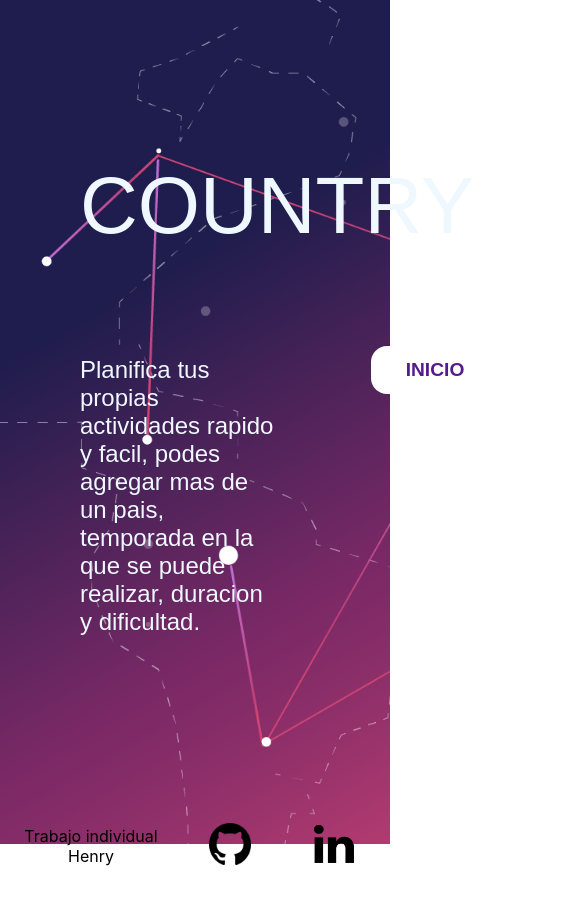
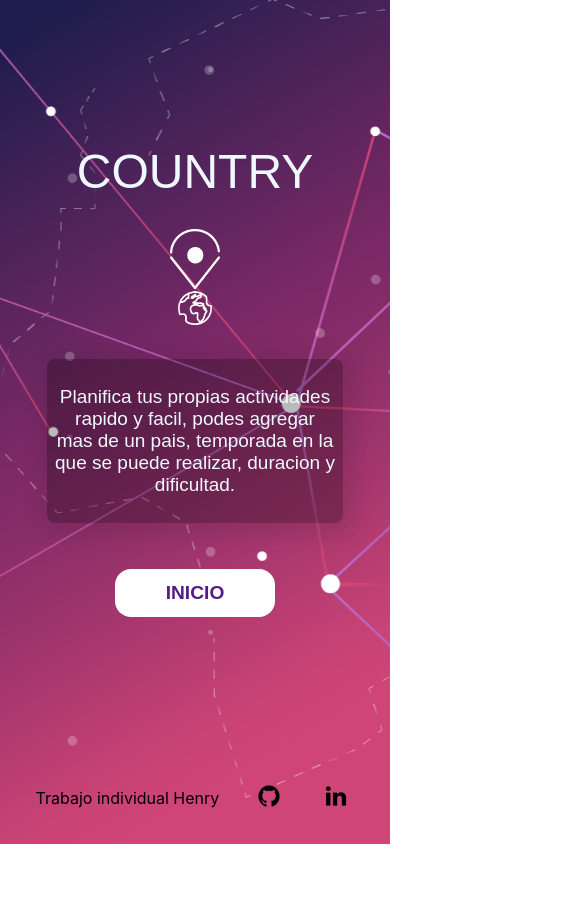
Before and after one commit to mirandajc/PI-COUNTRIES, a React (Create React App) app in the folder client/: page / in a window 390 px wide. Shown: the whole page, 585 px wide, since content can reach past the window. After the commit the page ends 844 px from the top, so only its background shows below. Built offline with nearby package versions, Linux system fonts and the light colour scheme.

Commit message:
Landing Responsive 460px

```diff
--- a/client/src/componentes/Landing/Landing.module.css
+++ b/client/src/componentes/Landing/Landing.module.css
@@ -92,7 +92,7 @@
     font-weight: normal;
     font-size: 5rem;
 }
-@media screen and (max-width: 360px){
+@media screen and (max-width: 460px){
     .country{
         font-size: 3rem;
         padding: 5px;
@@ -129,9 +129,15 @@
     .descripcion{
         width: 280px;
         height: auto;
-        font-size: 20px;
+        font-size: 19px;
         text-align: center;
+        font-weight: 400;
         margin: 30px;
+        background-color: #01010145;
+        padding: 0.5rem;
+        border-radius: 0.5rem;
+        -webkit-box-shadow: 5px 5px 15px 5px #000000;
+        box-shadow: 4px 4px 20px 10px #00000017;
     }
     .button{
         margin:none;
@@ -140,7 +146,7 @@
     .footer{
         padding-top: 0;
         padding: 0%;
-        margin: 0;
+        margin-block-end: 20px;
         display: flex;
         justify-content: space-evenly;
      }
```
